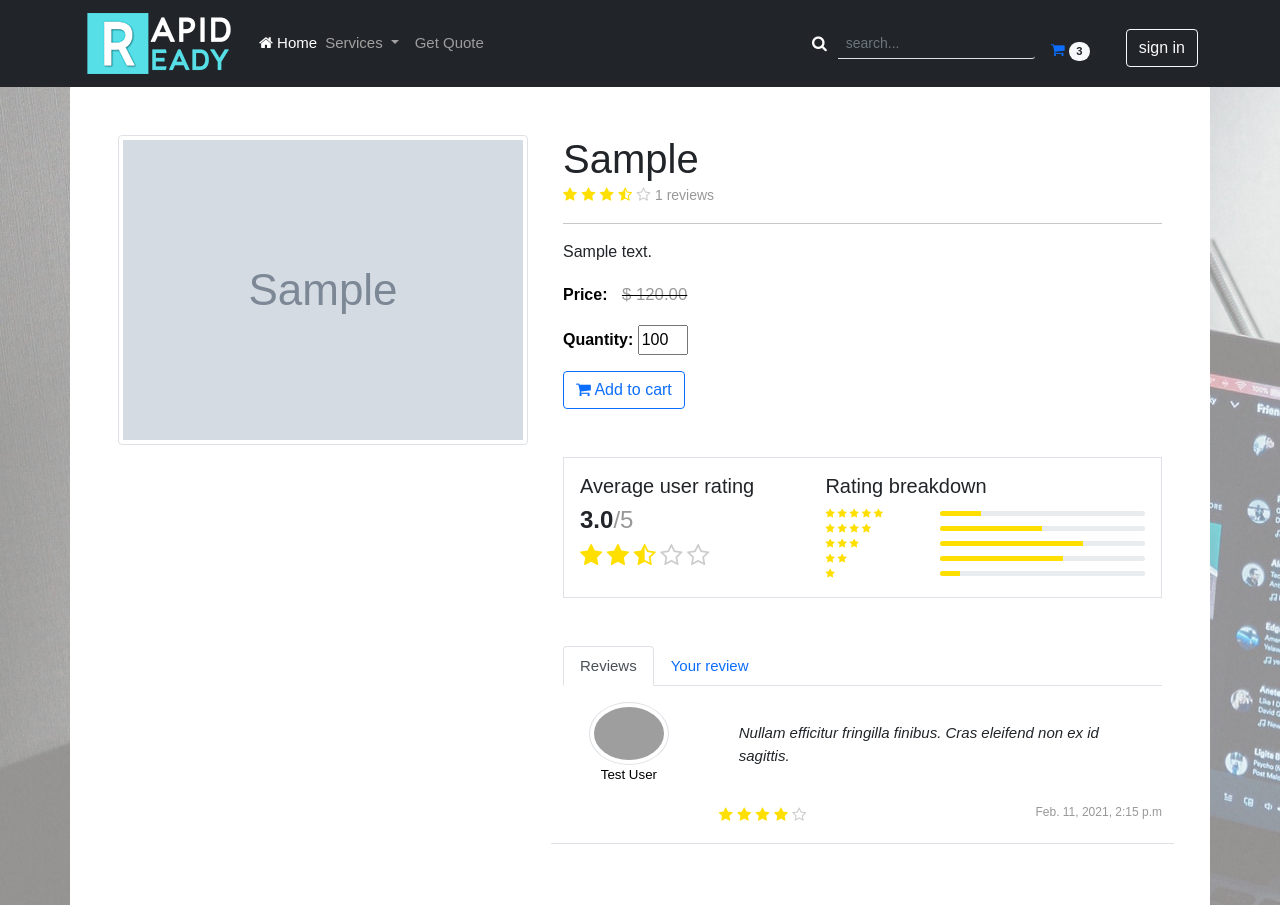
After one commit to avishkakavindu/rapidready-django, a Django app: page /service/1 in a window 1280 px wide. The commit adds this page. Shown: the top 905 px of the page. Run offline with Django 3.2, Linux system fonts and the light colour scheme; tables that the repository leaves empty hold one stand-in row (values such as "Sample post"); grey boxes marked "Sample" are stand-in pictures; some libraries are stand-ins or nearby versions; grey boxes are pictures that could not be loaded.

Commit message:
Service Menu|Page added

```diff
--- a/store/templates/base.html
+++ b/store/templates/base.html
@@ -69,10 +69,11 @@
                                 {{ category.category }}
                             </a>
                             <ul class="dropdown-menu">
-                                <li class="dropdown-item"><a tabindex="-1" href="#">Second level</a></li>
-                                <li class="dropdown-item"><a href="#">Second level</a></li>
-                                <li class="dropdown-item"><a href="#">Second level</a></li>
-                                <li class="dropdown-item"><a href="#">Second level</a></li>
+                                {% for service in category.services %}
+                                    <li class="dropdown-item">
+                                        <a href="#">{{ service.service }}</a>
+                                    </li>
+                                {% endfor %}
                             </ul>
                         </li>
                         {% endfor %}
--- /dev/null
+++ b/store/templates/store/service.html
@@ -0,0 +1,252 @@
+{% extends 'base.html' %}
+{% load static %}
+
+{% block content %}
+
+    <div style="background: url('{% static 'images/main_back.jpg' %}'); background-size: auto;">
+        <div class="container p-5" style="background-color: #fff;">
+            <!-- service -->
+            <div id="service" class="row">
+                <!-- for images -->
+                <div class="col-md col-lg-5">
+                    <div class="row">
+                        <div class="main-img">
+                            <img src="{{ object.image.url }}" class="img-thumbnail img-fluid">
+                        </div>
+                    </div>
+                </div>
+                <!-- for description -->
+                <div class="col-md col-lg service-details">
+                    <h1>{{ object.service }}</h1>
+                    <!-- Star rating -->
+                    <span class="star-rating" data-rating="{{ object.average_rating }}">
+                        <i class="fa fa-star" aria-hidden="true"></i>
+                        <i class="fa fa-star" aria-hidden="true"></i>
+                        <i class="fa fa-star" aria-hidden="true"></i>
+                        <i class="fa fa-star-half-o" aria-hidden="true"></i>
+                        <i class="fa fa-star-o" aria-hidden="true"></i>
+
+                    </span>
+                    <small> {{ object.rating_count }} reviews</small>
+                    <hr>
+                    <p class="p-desc">
+                        {{ object.desc }}
+                    </p>
+                    <div class="pricing">
+                        <p>
+                            <span>Price:</span>
+                            {% if object.discount != 0 %}
+                                <span class="price-actual">{{ object.actual_price }}</span>
+                            {% else %}
+                                <span class="price-actual">
+                                    <del>
+                                        <small>$ 120.00</small>
+                                    </del>
+                                </span>
+                            {% endif %}
+                        </p>
+
+                        <p>
+                            <span>Quantity: </span>
+                            <input class="quantity" min="0" name="quantity" value="100" type="number">
+                        </p>
+                        <button type="button" class="btn btn-outline-primary update-cart" data-action="add-serving"
+                                data-product="product_details.0.id _ product_details.0.get_sale_price|floatformat:2  product_details.0.name ">
+                            <i class="fa fa-shopping-cart" aria-hidden="true"></i>
+                            <span> Add to cart</span>
+                        </button>
+                    </div>
+
+                    <!-- Review summary -->
+                    <div class="col-md col-lg mt-5 border p-3">
+                        <div class="row  graphical-avg">
+                            <div class="col-md col-lg-5 self-align-right">
+                                <h5> Average user rating</h5>
+                                <h4>3.0<span>/5</span></h4>
+
+                                <!-- Star rating -->
+                                <span class="star-rating">
+                                    <i class="fa fa-star" aria-hidden="true"></i>
+                                    <i class="fa fa-star" aria-hidden="true"></i>
+                                    <i class="fa fa-star-half-o" aria-hidden="true"></i>
+                                    <i class="fa fa-star-o" aria-hidden="true"></i>
+                                    <i class="fa fa-star-o" aria-hidden="true"></i>
+                                </span>
+                            </div>
+                            <!-- Rating Breakdown -->
+                            <div class="col-md col-lg rating-breakdown">
+                                <h5>Rating breakdown</h5>
+                                <div class="progressbars">
+                                    <!-- 5 stars -->
+                                    <div class="flex-grow-1">
+                                        <div class="row align-items-center">
+                                            <div class="col-md col-lg-4  text-lg-right" style="font-size: 10px;">
+                                                <i class="fa fa-star" aria-hidden="true"></i>
+                                                <i class="fa fa-star" aria-hidden="true"></i>
+                                                <i class="fa fa-star" aria-hidden="true"></i>
+                                                <i class="fa fa-star" aria-hidden="true"></i>
+                                                <i class="fa fa-star" aria-hidden="true"></i>
+                                            </div>
+
+                                            <div class="col-sm col-lg-8">
+                                                <div class="progress">
+                                                    <div class="progress-bar" role="progressbar"
+                                                         style="width: 20%" aria-valuenow="25" aria-valuemin="0"
+                                                         aria-valuemax="100">
+                                                    </div>
+                                                </div>
+                                            </div>
+                                        </div>
+                                    </div>
+                                    <!-- 4 stars -->
+                                    <div class="flex-grow-1">
+                                        <div class="row align-items-center">
+                                            <div class="col-md col-lg-4  text-lg-right" style="font-size: 10px;">
+                                                <i class="fa fa-star" aria-hidden="true"></i>
+                                                <i class="fa fa-star" aria-hidden="true"></i>
+                                                <i class="fa fa-star" aria-hidden="true"></i>
+                                                <i class="fa fa-star" aria-hidden="true"></i>
+                                            </div>
+                                            <div class="col-sm col-lg-8">
+                                                <div class="progress">
+                                                    <div class="progress-bar" role="progressbar"
+                                                         style="width: 50%" aria-valuenow="75" aria-valuemin="0"
+                                                         aria-valuemax="100">
+                                                    </div>
+                                                </div>
+                                            </div>
+                                        </div>
+                                    </div>
+                                    <!-- 3 stars -->
+                                    <div class="flex-grow-1">
+                                        <div class="row align-items-center">
+                                            <div class="col-md col-lg-4  text-lg-right" style="font-size: 10px;">
+                                                <i class="fa fa-star" aria-hidden="true"></i>
+                                                <i class="fa fa-star" aria-hidden="true"></i>
+                                                <i class="fa fa-star" aria-hidden="true"></i>
+                                            </div>
+                                            <div class="col-sm col-lg-8">
+                                                <div class="progress">
+                                                    <div class="progress-bar" role="progressbar"
+                                                         style="width: 70%" aria-valuenow="55" aria-valuemin="0"
+                                                         aria-valuemax="100">
+                                                    </div>
+                                                </div>
+                                            </div>
+                                        </div>
+                                    </div>
+                                    <!-- 2 stars -->
+                                    <div class="flex-grow-1">
+                                        <div class="row align-items-center">
+                                            <div class="col-md col-lg-4  text-lg-right" style="font-size: 10px;">
+                                                <i class="fa fa-star" aria-hidden="true"></i>
+                                                <i class="fa fa-star" aria-hidden="true"></i>
+                                            </div>
+                                            <div class="col-sm col-lg-8">
+                                                <div class="progress">
+                                                    <div class="progress-bar" role="progressbar"
+                                                         style="width: 60%" aria-valuenow="75" aria-valuemin="0"
+                                                         aria-valuemax="100">
+                                                    </div>
+                                                </div>
+                                            </div>
+                                        </div>
+                                    </div>
+                                    <!-- 1 stars -->
+                                    <div class="flex-grow-1">
+                                        <div class="row align-items-center">
+                                            <div class="col-md col-lg-4  text-lg-right" style="font-size: 10px;">
+                                                <i class="fa fa-star" aria-hidden="true"></i>
+                                            </div>
+                                            <div class="col-sm col-lg-8">
+                                                <div class="progress">
+                                                    <div class="progress-bar" role="progressbar"
+                                                         style="width: 10%" aria-valuenow="75" aria-valuemin="0"
+                                                         aria-valuemax="100">
+                                                    </div>
+                                                </div>
+                                            </div>
+                                        </div>
+                                    </div>
+                                </div>
+                            </div>
+                        </div>
+                    </div>
+                    <!-- END-Review summary -->
+
+                    <!-- Reviews -->
+                    <div class="row mt-5" id="reviews">
+                        <div class="col-md col-lg">
+                            <!-- Review tabs -->
+                            <nav>
+                                <div class="nav nav-tabs" id="nav-tab" role="tablist">
+                                    <a class="nav-item nav-link active" id="nav-home-tab" data-toggle="tab"
+                                       href="#nav-home" role="tab" aria-controls="nav-home"
+                                       aria-selected="true">Reviews</a>
+                                    <a class="nav-item nav-link" id="nav-profile-tab" data-toggle="tab"
+                                       href="#nav-profile" role="tab" aria-controls="nav-profile" aria-selected="false">Your
+                                        review</a>
+                                </div>
+                            </nav>
+                            <div class="tab-content" id="nav-tabContent">
+                                <div class="tab-pane active fade show  mt-2" id="nav-home" role="tabpanel"
+                                     aria-labelledby="nav-home-tab">
+                                    <!-- Review -->
+                                    <div class="row mt-3 mb-3 border-bottom pb-3 reviews">
+                                        <div class="col-md col-lg-3 text-center">
+                                            <img src="img/user/root.jpg"
+                                                 class="img-thumbnail rounded-circle review-pic">
+                                            <p class="review-username">
+                                                Test User
+                                            </p>
+                                        </div>
+                                        <div class="col-md col-lg">
+                                            <p class="review-desc">
+                                                Nullam efficitur fringilla finibus. Cras eleifend non ex id sagittis.
+                                            </p>
+                                            <!-- Star rating -->
+                                            <span class="star-rating rev-rating">
+                                                <i class="fa fa-star" aria-hidden="true"></i>
+                                                <i class="fa fa-star" aria-hidden="true"></i>
+                                                <i class="fa fa-star" aria-hidden="true"></i>
+                                                <i class="fa fa-star" aria-hidden="true"></i>
+                                                <i class="fa fa-star-o" aria-hidden="true"></i>
+                                            </span>
+                                            <span class="review-date">Feb. 11, 2021, 2:15 p.m </span>
+                                        </div>
+                                    </div>
+                                    <!-- End of review -->
+                                </div>
+                                <div class="tab-pane border-bottom mt-2" id="nav-profile" role="tabpanel"
+                                     aria-labelledby="nav-profile-tab">
+                                    <form class="needs-validation" action="" method="post" novalidate>
+                                        <div class="form-group mb-3">
+                                            <label for="review">Review</label>
+                                            <textarea class="form-control" id="review" rows="3"></textarea>
+                                        </div>
+                                        <input type="text" id="id_rating">
+                                        <div class="rating-system">
+                                            <span class="fa fa-star-o rate-me" data-toggle="tooltip"
+                                                  data-placement="top" title="Very bad"></span>
+                                            <span class="fa fa-star-o rate-me" data-toggle="tooltip"
+                                                  data-placement="top" title="Poor"></span>
+                                            <span class="fa fa-star-o rate-me" data-toggle="tooltip"
+                                                  data-placement="top" title="Ok"></span>
+                                            <span class="fa fa-star-o rate-me" data-toggle="tooltip"
+                                                  data-placement="top" title="Good"></span>
+                                            <span class="fa fa-star-o rate-me" data-toggle="tooltip"
+                                                  data-placement="top" title="Excellent"></span>
+                                        </div>
+
+                                        <button class="btn btn-success float-right mt-2" type="submit">Submit</button>
+                                    </form>
+                                </div>
+                            </div>
+                        </div>
+                    </div>
+                </div>
+            </div>
+        </div>
+    </div>
+
+{% endblock %}
--- a/store/urls.py
+++ b/store/urls.py
@@ -1,14 +1,16 @@
 from django.contrib.auth import views as auth_views
 from django.urls import path
 
-from store.views import HomeView, SignUpView, UserActivationView
+from store.views import *
 
 urlpatterns = [
+    # auth
     path('', HomeView.as_view(), name='home'),
     path('login', auth_views.LoginView.as_view(redirect_authenticated_user=True), name='login'),
     path('register', SignUpView.as_view(), name='register'),
     path('activate/<str:uidb64>/<str:token>', UserActivationView.as_view(), name='user_activation'),
-
+    # -------------------
+    # password reset process
     path(
         'password_reset/',
         auth_views.PasswordResetView.as_view(template_name='registration/password_reset_form.html',
@@ -32,5 +34,8 @@ urlpatterns = [
         auth_views.PasswordResetCompleteView.as_view(template_name='registration/password_reset_complete.html'),
         name='password_reset_complete'
     ),  # inform success
+    # ---------------------
+
+    path('service/<int:pk>', ServiceView.as_view(), name='service'),
 
 ]
--- a/store/views.py
+++ b/store/views.py
@@ -2,7 +2,7 @@ from django.contrib.auth import login
 from django.db.models import Prefetch
 from django.shortcuts import redirect, render
 from django.urls import reverse_lazy
-from django.views.generic import TemplateView, CreateView, View
+from django.views.generic import TemplateView, CreateView, View, FormView, DetailView
 from django.contrib.sites.shortcuts import get_current_site
 from django.utils.encoding import force_bytes, force_text
 from django.utils.http import urlsafe_base64_encode, urlsafe_base64_decode
@@ -11,7 +11,7 @@ from store.util import Util, token_generator
 from django.contrib.auth.models import User
 from django.contrib import messages
 from store.models import Service, Category
-from store.forms import SignUpForm
+from store.forms import SignUpForm, AddToCartForm
 from django.contrib import messages
 from django.contrib.auth import get_user_model
 
@@ -22,7 +22,7 @@ User = get_user_model()
 class HomeView(TemplateView):
     """ Index view """
 
-    template_name = "home.html"
+    template_name = "store/home.html"
 
     def get_context_data(self, **kwargs):
         context = super().get_context_data(**kwargs)
@@ -129,3 +129,10 @@ class UserActivationView(View):
 
         messages.warning(request, ['Invalid confirmation link detected'])
         return redirect('login')
+
+
+class ServiceView(DetailView):
+    """ Service detail view """
+
+    model = Service
+    template_name = 'store/service.html'
```
Also changed, not shown: store/admin.py (+4 -3 lines), store/forms.py (+8 -0 lines), store/models.py (+16 -1 lines), store/templates/store/home.html (renamed from store/templates/home.html).
